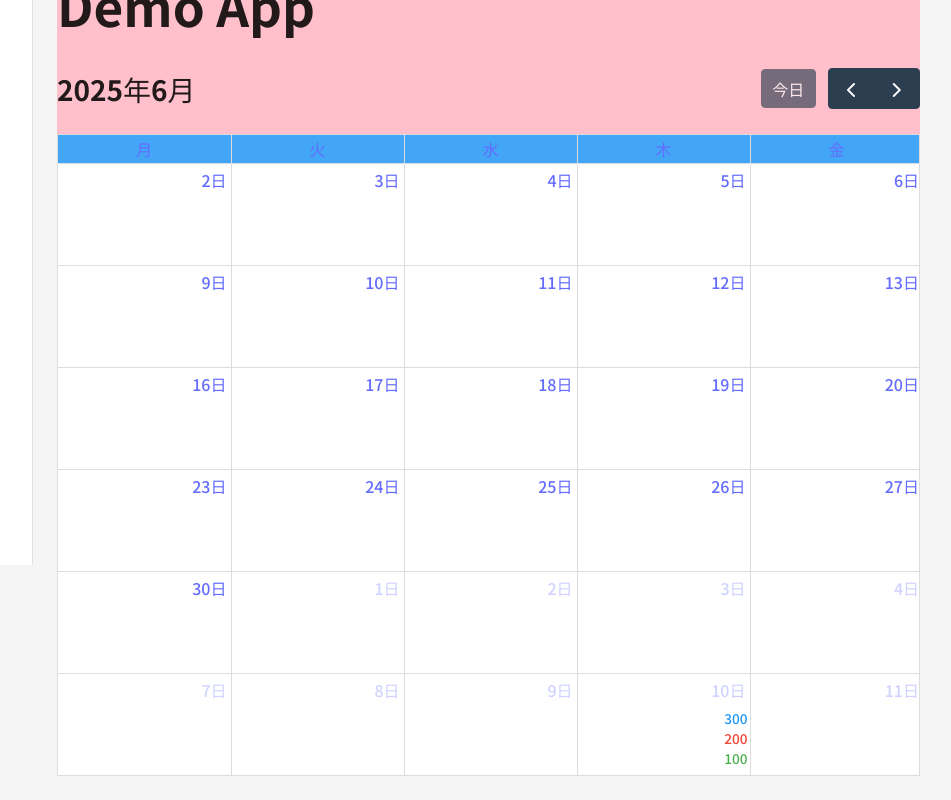
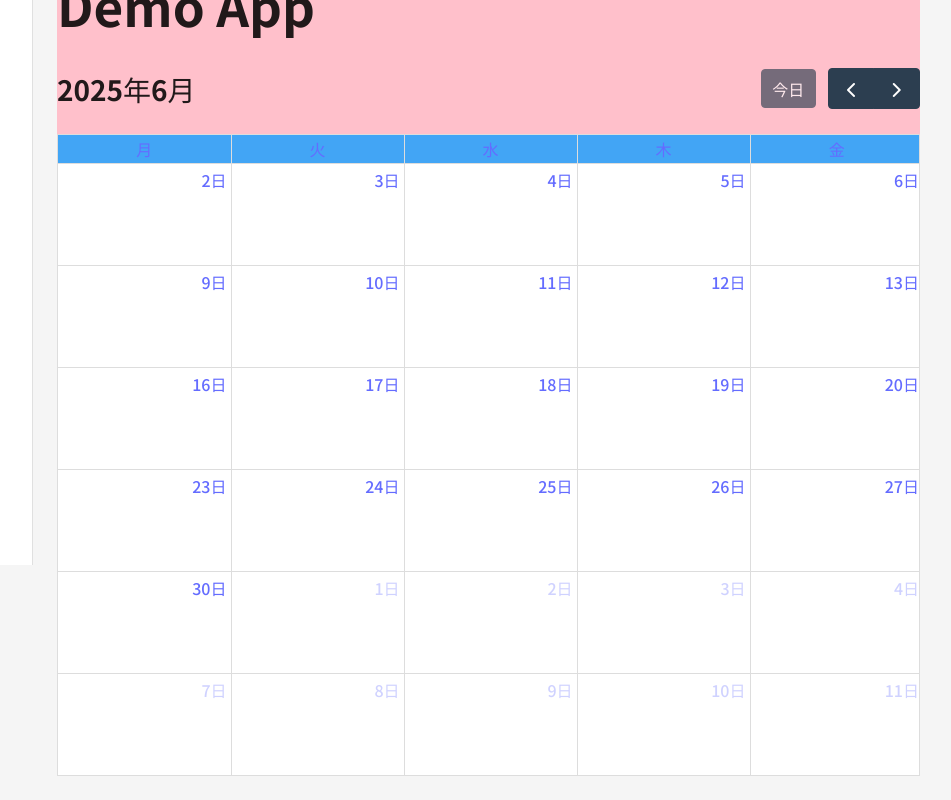
Before and after one commit to shun-radiation/udemy6_household-app, a React (Vite) app: page / in a window 1280 px wide. Shown: the part 235-1035 px from the top of the page, without its empty margins (207-1158 px from the left). Built offline with nearby package versions, Linux system fonts and the light colour scheme; no server answers; the database is empty; a web font is replaced by a local one.

Commit message:
カレンダーに収支を表示

```diff
--- a/src/components/Calendar.tsx
+++ b/src/components/Calendar.tsx
@@ -3,22 +3,23 @@ import dayGridPlugin from '@fullcalendar/daygrid';
 import jaLocale from '@fullcalendar/core/locales/ja';
 import type { EventContentArg } from '@fullcalendar/core/index.js';
 import '../calendar.css';
-import type { Transaction } from '../types';
+import type { Balance, CalendarContent, Transaction } from '../types';
 import { calculationDailyBalances } from '../utils/financeCalculation';
+import { formatCurrency } from '../utils/formatting';
 
 interface ClendarProps {
   monthlyTransactions: Transaction[];
 }
 const Calendar = ({ monthlyTransactions }: ClendarProps) => {
-  const events = [
-    {
-      title: 'Meeting',
-      start: '2025-07-10',
-      income: 300,
-      expense: 200,
-      balance: 100,
-    },
-  ];
+  // const events = [
+  //   {
+  //     title: 'Meeting',
+  //     start: '2025-07-10',
+  //     income: 300,
+  //     expense: 200,
+  //     balance: 100,
+  //   },
+  // ];
 
   // 月の取引データ
   // const monthlyTransactions = [
@@ -55,11 +56,24 @@ const Calendar = ({ monthlyTransactions }: ClendarProps) => {
   // };
   const dailyBalances = calculationDailyBalances(monthlyTransactions);
   console.log(monthlyTransactions);
-
   console.log(dailyBalances);
 
   // fullcalendar用のイベントを生成する関数
-  const calendarEvents = [{}];
+  const createCalendarEvents = (
+    dailyBalances: Record<string, Balance>
+  ): CalendarContent[] => {
+    return Object.keys(dailyBalances).map((date) => {
+      const { income, expense, balance } = dailyBalances[date];
+      return {
+        start: date,
+        income: formatCurrency(income),
+        expense: formatCurrency(expense),
+        balance: formatCurrency(balance),
+      };
+    });
+  };
+  const calendarEvents = createCalendarEvents(dailyBalances);
+  console.log(calendarEvents);
 
   const renderEventContent = (eventInfo: EventContentArg) => {
     // console.log(eventInfo);
@@ -88,7 +102,7 @@ const Calendar = ({ monthlyTransactions }: ClendarProps) => {
         plugins={[dayGridPlugin]}
         initialView='dayGridMonth'
         weekends={false}
-        events={events}
+        events={calendarEvents}
         eventContent={renderEventContent}
       />
     </div>
--- a/src/utils/formatting.ts
+++ b/src/utils/formatting.ts
@@ -3,3 +3,8 @@ import { format } from 'date-fns';
 export const formatMonth = (date: Date) => {
   return format(date, 'yyyy-MM');
 };
+
+// 日本円に変換する関数
+export const formatCurrency = (amount: number): string => {
+  return amount.toLocaleString('ja-JP');
+};
```
Also changed, not shown: src/types/index.ts (+7 -0 lines).
